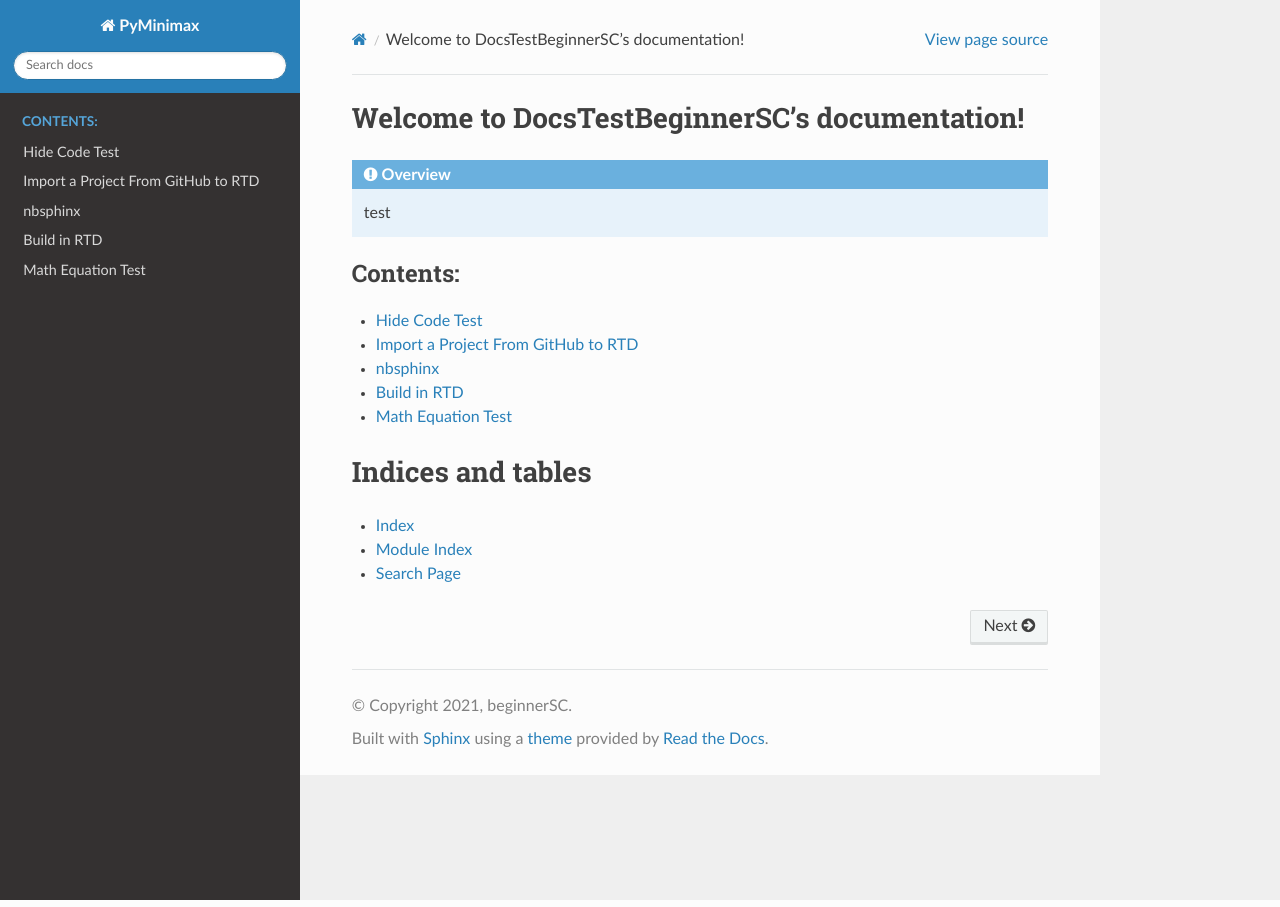
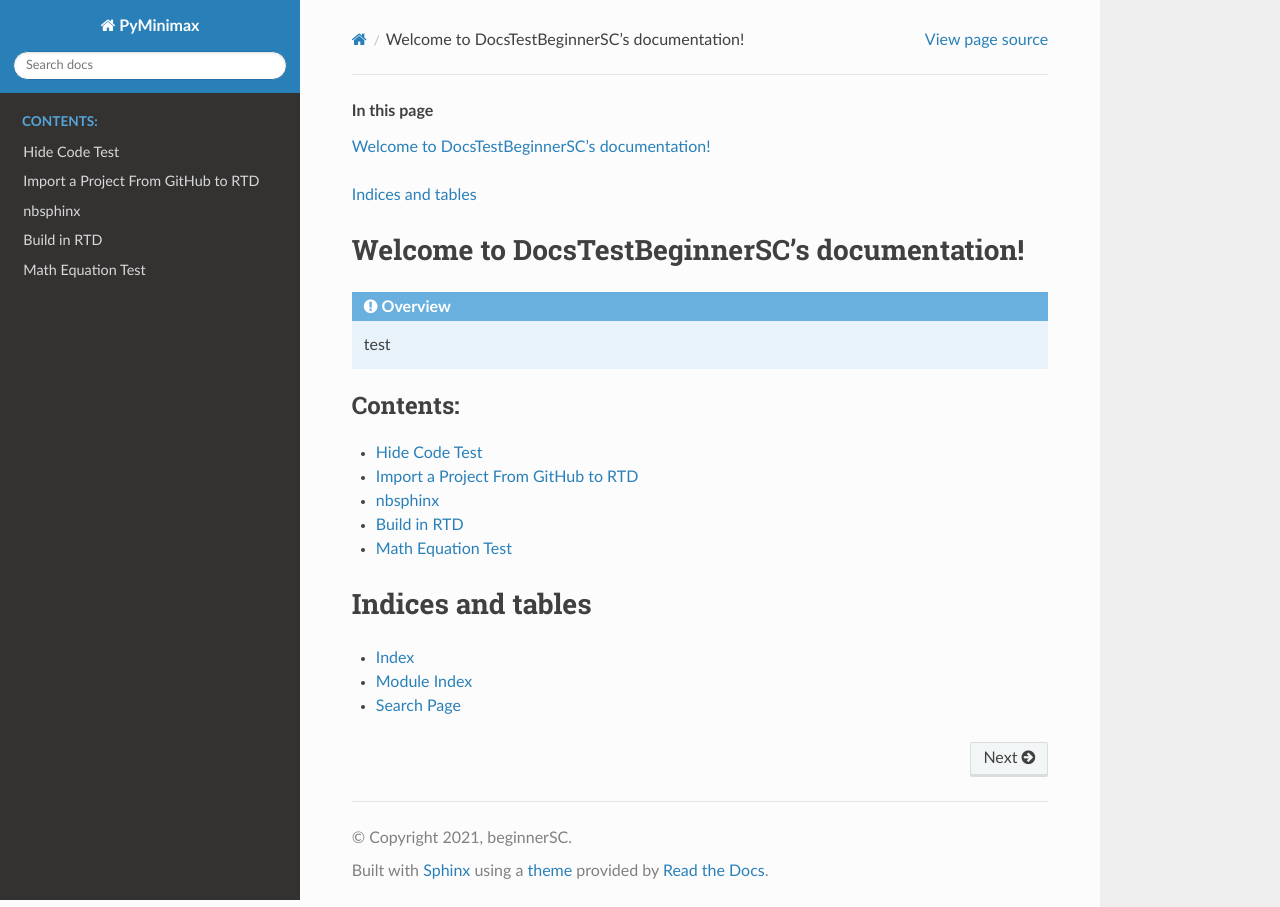
Before and after one commit to beginnerSC/DocsTest, a Sphinx documentation site: the page built from docs/source/index.rst, in a window 1280 px wide. Built offline with Sphinx 7.4.7 and the Read the Docs theme 2.0.0, drawn with Linux system fonts in a browser that asks for light colours.

Commit message:
autosave

```diff
--- a/docs/source/index.rst
+++ b/docs/source/index.rst
@@ -2,6 +2,12 @@
    sphinx-quickstart on Sat Oct  3 04:48:19 2020.
    You can adapt this file completely to your liking, but it should at least
    contain the root `toctree` directive.
+
+.. contents:: In this page
+    :local:
+
+.. beware, that contents directive must appear before any heading hierarchy
+
 
 Welcome to DocsTestBeginnerSC's documentation!
 ==============================================
```
